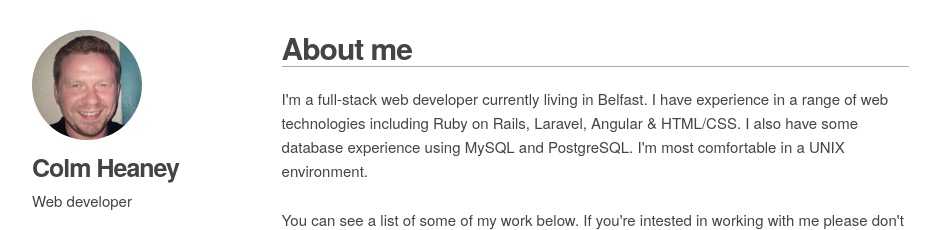
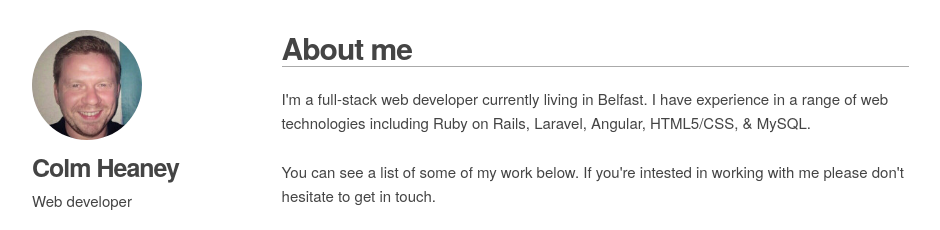
Before and after one commit to colmheaney/colmheaney.github.io, a plain HTML site: page index.html in a window 1280 px wide. Shown: the top 230 px of the page, without its empty margins (128-1068 px from the left). Drawn offline with Linux system fonts and the light colour scheme.

Commit message:
revising intro

```diff
--- a/index.html
+++ b/index.html
@@ -35,7 +35,7 @@
 
         <div class="main eight columns">
           <h1>About me</h1>
-          <p>I'm a full-stack web developer currently living in Belfast. I have experience in a range of web technologies including Ruby on Rails, Laravel, Angular &amp; HTML/CSS. I also have some database experience using MySQL and PostgreSQL. I'm most comfortable in a UNIX environment.</p>
+          <p>I'm a full-stack web developer currently living in Belfast. I have experience in a range of web technologies including Ruby on Rails, Laravel, Angular, HTML5/CSS, &amp; MySQL.</p>
           <p>You can see a list of some of my work below. If you're intested in working with me please don't hesitate to get in touch.</p>
           <p>You can contact me at: <span><strong>colm.heaney at gmail.com</span></strong><p>
           <h4>Recent work</h4>
```
